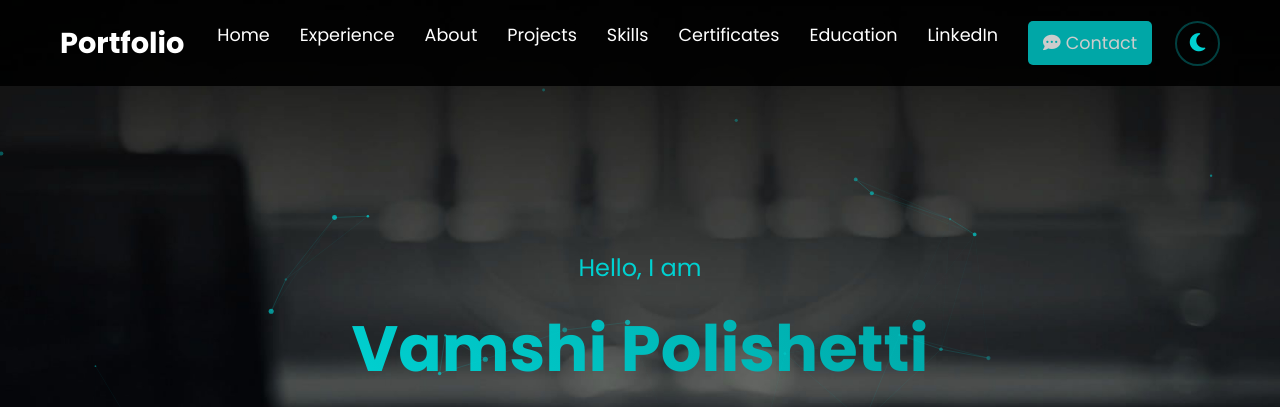
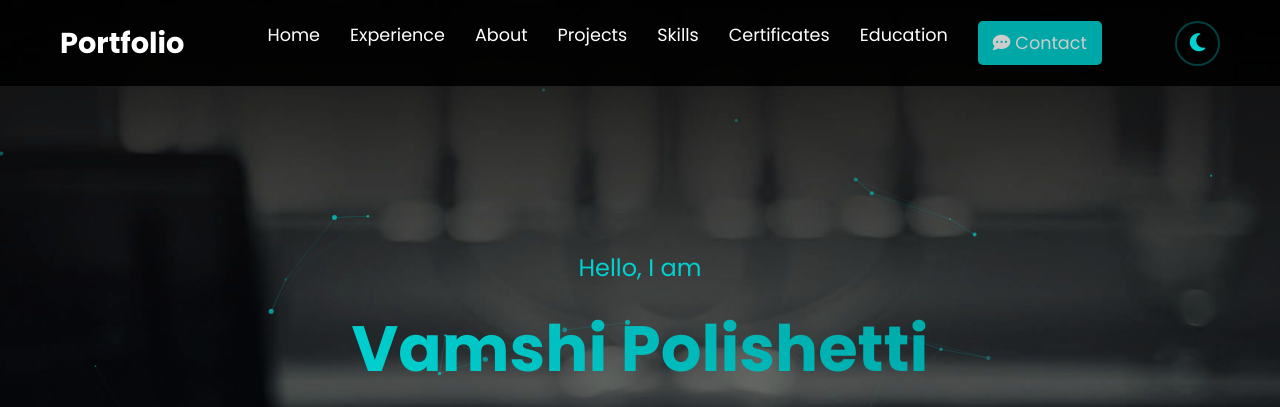
Before and after one commit to polishettivamshi/Portfolio, a plain HTML site: page index.html in a window 1280 px wide. Shown: the top 407 px of the page. Drawn offline with nearby package versions, Linux system fonts and the light colour scheme; no server answers.

Commit message:
Removed LinkedIn fees code

```diff
--- a/index.html
+++ b/index.html
@@ -169,7 +169,6 @@
 				<li><a href="#skills" class="menu-btn">Skills</a></li>
 				<li><a href="#certificates" class="menu-btn">Certificates</a></li>
 				<li><a href="#education" class="menu-btn">Education</a></li>
-				<li><a href="#linkedin" class="menu-btn">LinkedIn</a></li>
 				<li><a href="#contact" class="menu-btn highlight-contact"><i class="fas fa-comment-dots"></i>
 						Contact</a></li>
 			</ul>
```
